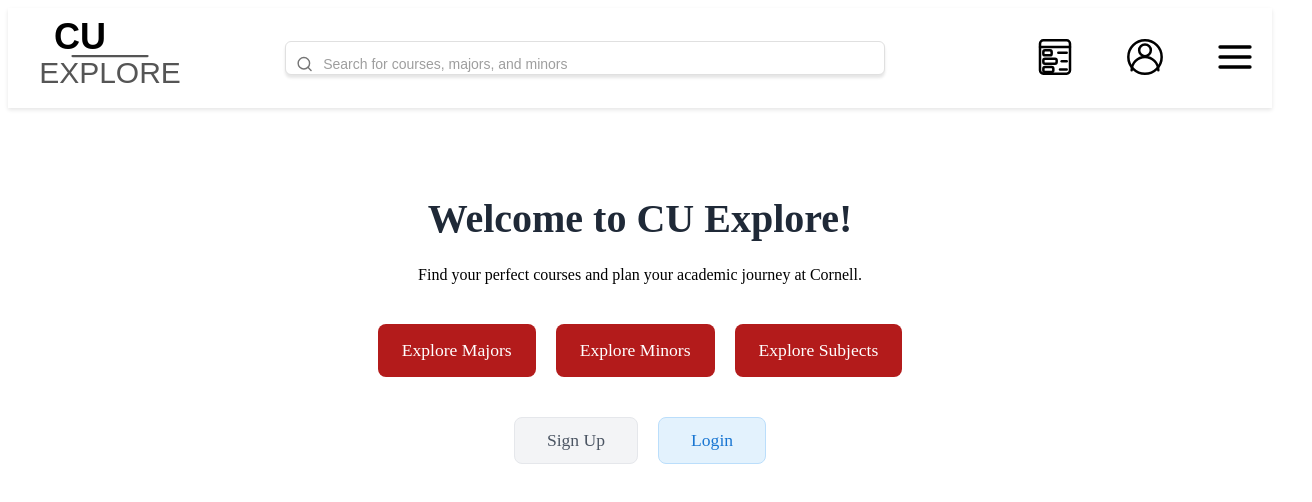
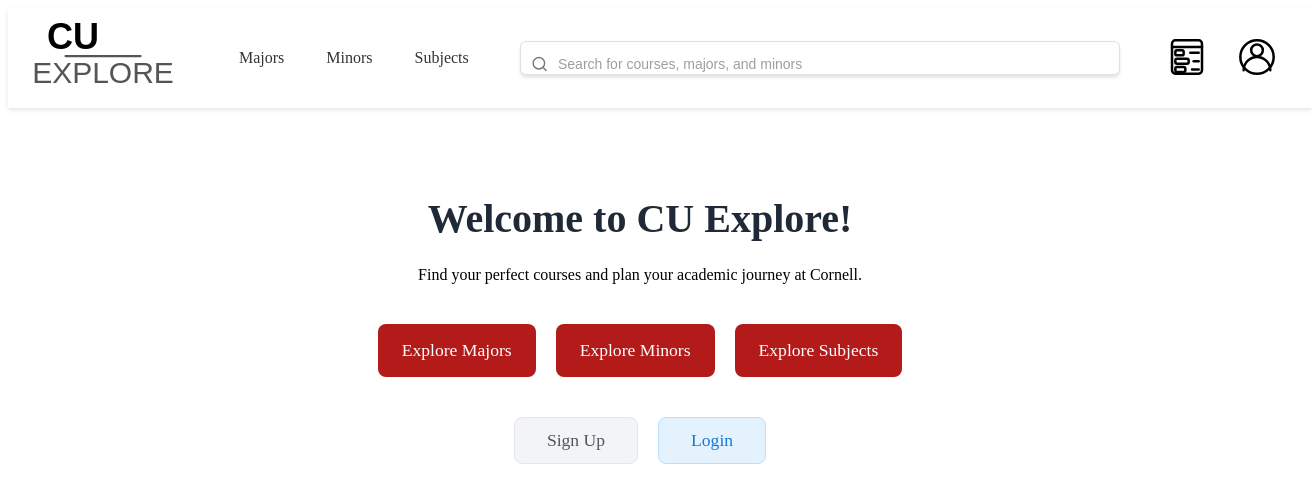
Before and after one commit to xrm673/course-explorer-private, a React (Vite) app: page / in a window 1280 px wide. Shown: the top 502 px of the page, 1312 px wide, since content can reach past the window. Built offline with nearby package versions, Linux system fonts and the light colour scheme.

Commit message:
adjust main content width and adjust contents on the top bar

```diff
--- a/src/modules/core/MainLayout.css
+++ b/src/modules/core/MainLayout.css
@@ -10,7 +10,7 @@
 
 /* When sidebar is open, adjust the content width */
 .content-container.sidebar-open {
-  max-width: 900px;
+  max-width: 1000px; /* Increased from 900px to 1000px */
   margin-right: 300px; /* Matches the sidebar width */
 }
 
--- a/src/modules/core/components/TopBar.jsx
+++ b/src/modules/core/components/TopBar.jsx
@@ -6,7 +6,6 @@
 import SearchBar from '../../searchBar/components/SearchBar'
 import scheduleIcon from '../../../assets/schedule.svg'
 import defaultAvator from '../../../assets/defaultAvator.svg'
-import hamburgerIcon from '../../../assets/hamburgerIcon.svg'
 
 export default function TopBar() {
     // Use the shared context instead of local state
@@ -21,7 +20,7 @@
 
     return (
         <div className={styles.topbar}>
-            <a href="/">
+            <a href="/" className={styles.logoLink}>
                 <img
                     src={logo}
                     alt="CU Explore"
@@ -29,8 +28,15 @@
                 />
             </a>
 
+            <div className={styles.navLinks}>
+                <a href="/majors" className={styles.navLink}>Majors</a>
+                <a href="/minors" className={styles.navLink}>Minors</a>
+                <a href="/subjects" className={styles.navLink}>Subjects</a>
+            </div>
+
             <SearchBar />
 
+            <div className={styles.rightControls}>
                 <button
                     onClick={() => toggleSidebar('schedule')}
                     className={getButtonClass('schedule', 'scheduleButton')}
@@ -52,17 +58,7 @@
                         className={styles.icon}
                     />
                 </button>
-
-            <button
-                onClick={() => toggleSidebar('navigation')}
-                className={getButtonClass('navigation', 'navigationButton')}
-            >
-                <img
-                    src={hamburgerIcon}
-                    alt="Hamburger"
-                    className={styles.icon}
-                />
-            </button>
+            </div>
         </div>
     );
 }
--- a/src/modules/core/components/TopBar.module.css
+++ b/src/modules/core/components/TopBar.module.css
@@ -1,10 +1,7 @@
-/* TopBar.module.css */
-
 .topbar {
   display: flex;
   flex-direction: row;
   align-items: center;
-    justify-content: center;
   width: 100%;
   height: 100px;
   box-shadow: 0 2px 4px rgba(0, 0, 0, 0.1);
@@ -12,51 +9,56 @@
   top: 0;
   z-index: 100;
   background-color: white;
+  padding: 0 20px;
+}
+
+.logoLink {
+  margin-right: 40px;
 }
 
 .logo {
   width: 150px;
-    margin: 0 100px 0 10px;
   cursor: pointer;
+}
+
+.navLinks {
+  display: flex;
+  margin-right: 30px;
+}
+
+.navLink {
+  font-size: 16px;
+  font-weight: 500;
+  color: #333;
+  text-decoration: none;
+  padding: 10px 16px;
+  margin: 0 5px;
+  border-radius: 4px;
+  transition: background-color 0.2s, color 0.2s;
+}
+
+.navLink:hover {
+  background-color: #f5f5f5;
+  color: #b31b1b; /* Cornell red */
+}
+
+.rightControls {
+  display: flex;
+  margin-left: auto;
+  align-items: center;
 }
 
 .icon {
   width: 40px;
 }
 
-  .buttonBase {
+.scheduleButton, .profileButton {
   background: none;
   border: none;
   cursor: pointer;
   padding: 0;
   transition: all 0.2s ease-in-out;
-  }
-
-  .scheduleButton {
-    background: none;
-    border: none;
-    cursor: pointer;
-    padding: 0;
-    transition: all 0.2s ease-in-out;
-    margin: 0 25px 0 150px;
-  }
-
-  .profileButton {
-    background: none;
-    border: none;
-    cursor: pointer;
-    padding: 0;
-    transition: all 0.2s ease-in-out;
-    margin: 0 25px;
-  }
-
-  .navigationButton {
-    background: none;
-    border: none;
-    cursor: pointer;
-    padding: 0;
-    transition: all 0.2s ease-in-out;
-    margin: 0 0 0 25px;
+  margin: 0 15px;
 }
 
 .activeButton {
--- a/src/modules/singleMajor/SemesterSelector.module.css
+++ b/src/modules/singleMajor/SemesterSelector.module.css
@@ -17,7 +17,7 @@
 
 /* The 'sidebar-open' class will be added via JavaScript in the component */
 .selectorContainer.sidebar-open {
-  max-width: 900px;
+  max-width: 1000px; /* Match the updated content width */
   margin-right: 300px;
 }
 
```
Lines whose indentation alone changed are shown as unchanged.
